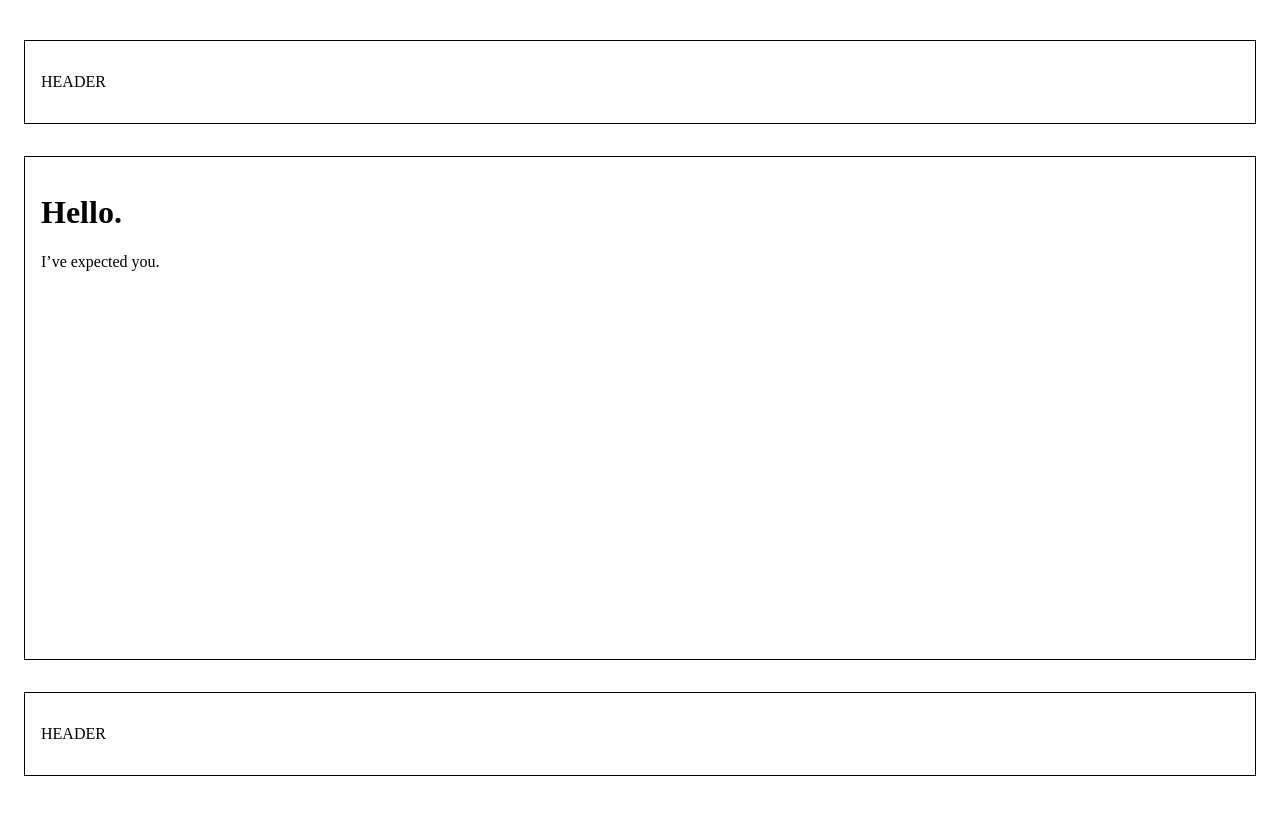
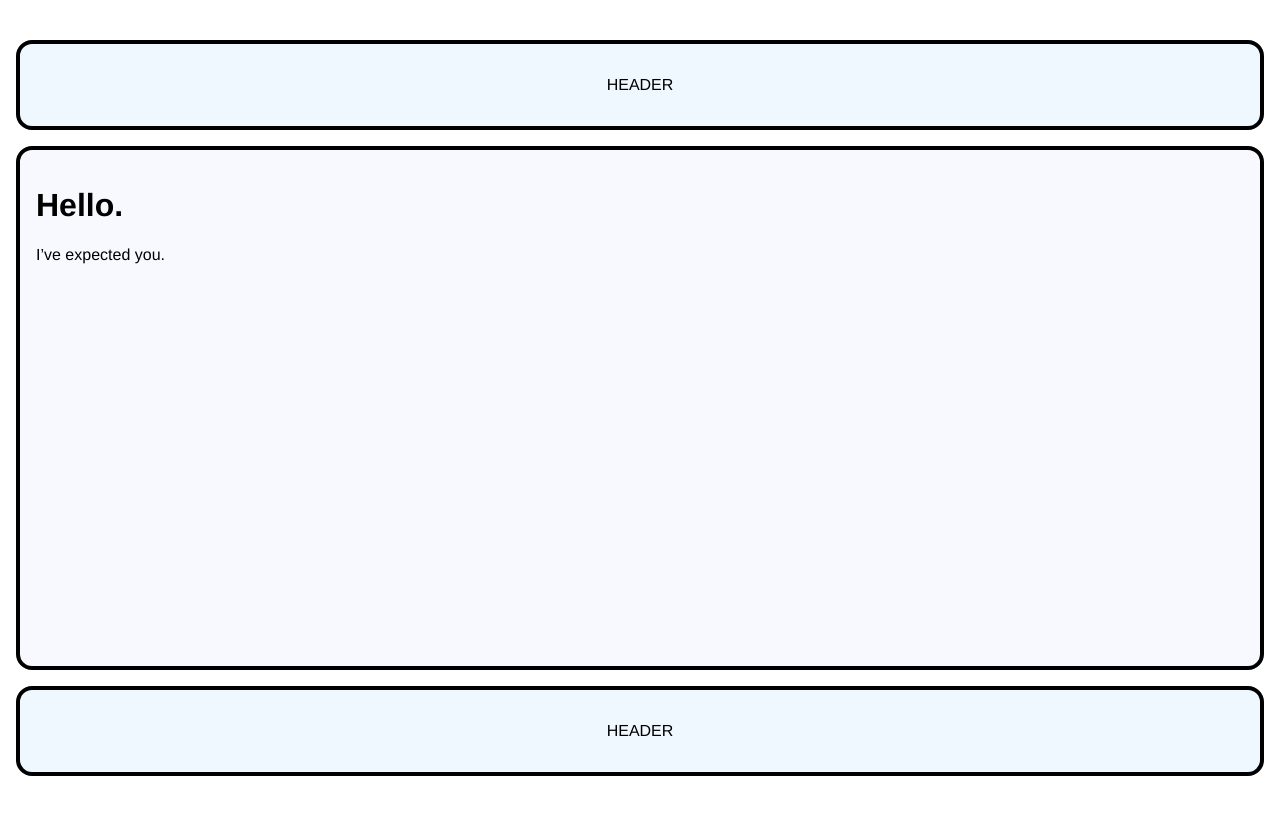
Before and after one commit to ejpiller/ejpiller.github.io, a plain HTML site: page index.html in a window 1280 px wide. Drawn offline with Linux system fonts and the light colour scheme.

Commit message:
Style updates

```diff
--- a/styles.css
+++ b/styles.css
@@ -1,3 +1,7 @@
+* {
+    font-family: Helvetica, Arial, sans-serif;
+}
+
 .container {
   height: 100vh;
   display: grid;
@@ -10,21 +14,27 @@
 }
 
 .item {
-    border: 1px solid black;
+    border: 0.25rem solid black;
+    border-radius: 1rem;
     padding: 1rem;
-    margin: 1rem;
+    margin: 0.5rem;
 }
 
 .header {
     grid-area: header;
     margin-top: 2rem;
+    text-align: center;
+    background-color: aliceblue;
 }
 
 .main {
     grid-area: main;
+    background-color: ghostwhite;
 }
 
 .footer {
     grid-area: footer;
     margin-bottom: 2rem;
+    text-align: center;
+    background-color: aliceblue;
 }
```
